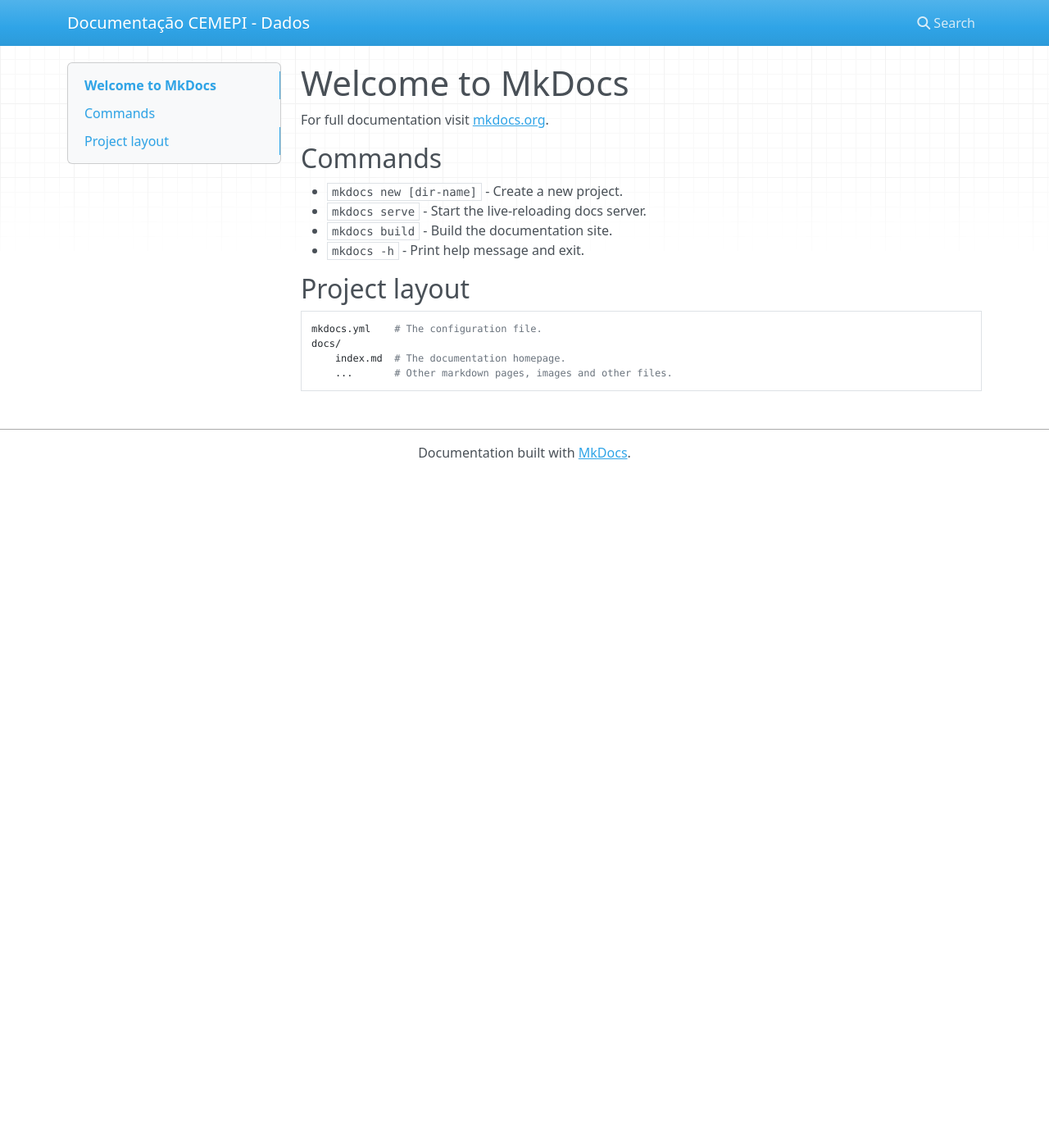
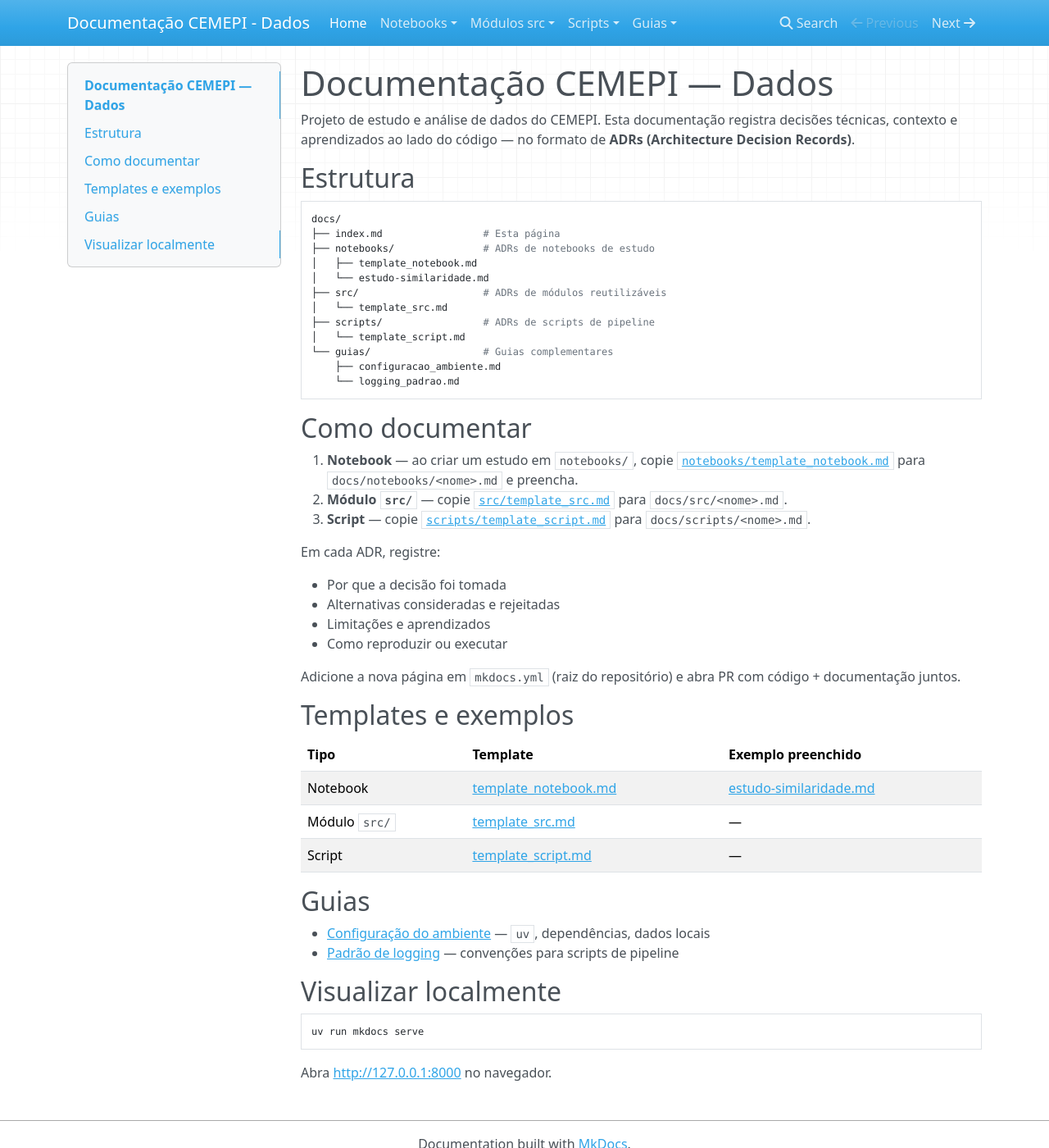
Before and after one commit to Etore-BeS/cemepi-data-study, an MkDocs documentation site: the page built from docs/index.md, in a window 1280 px wide and 1400 px high. Shown: the whole window at 82% size. Built offline with MkDocs 1.6.1, drawn with Linux system fonts in a browser that asks for light colours; nearby versions of some CDN libraries.

Commit message:
feat(docs): enhance documentation structure and add guides for environment setup and logging standards

````diff
--- a/docs/index.md
+++ b/docs/index.md
@@ -1,17 +1,56 @@
-# Welcome to MkDocs
+# Documentação CEMEPI — Dados
 
-For full documentation visit [mkdocs.org](https://www.mkdocs.org).
+Projeto de estudo e análise de dados do CEMEPI. Esta documentação registra decisões técnicas, contexto e aprendizados ao lado do código — no formato de **ADRs (Architecture Decision Records)**.
 
-## Commands
+## Estrutura
 
-* `mkdocs new [dir-name]` - Create a new project.
-* `mkdocs serve` - Start the live-reloading docs server.
-* `mkdocs build` - Build the documentation site.
-* `mkdocs -h` - Print help message and exit.
+```
+docs/
+├── index.md                 # Esta página
+├── notebooks/               # ADRs de notebooks de estudo
+│   ├── template_notebook.md
+│   └── estudo-similaridade.md
+├── src/                     # ADRs de módulos reutilizáveis
+│   └── template_src.md
+├── scripts/                 # ADRs de scripts de pipeline
+│   └── template_script.md
+└── guias/                   # Guias complementares
+    ├── configuracao_ambiente.md
+    └── logging_padrao.md
+```
 
-## Project layout
+## Como documentar
 
-    mkdocs.yml    # The configuration file.
-    docs/
-        index.md  # The documentation homepage.
-        ...       # Other markdown pages, images and other files.
+1. **Notebook** — ao criar um estudo em `notebooks/`, copie [`notebooks/template_notebook.md`](notebooks/template_notebook.md) para `docs/notebooks/<nome>.md` e preencha.
+2. **Módulo `src/`** — copie [`src/template_src.md`](src/template_src.md) para `docs/src/<nome>.md`.
+3. **Script** — copie [`scripts/template_script.md`](scripts/template_script.md) para `docs/scripts/<nome>.md`.
+
+Em cada ADR, registre:
+
+- Por que a decisão foi tomada
+- Alternativas consideradas e rejeitadas
+- Limitações e aprendizados
+- Como reproduzir ou executar
+
+Adicione a nova página em `mkdocs.yml` (raiz do repositório) e abra PR com código + documentação juntos.
+
+## Templates e exemplos
+
+| Tipo | Template | Exemplo preenchido |
+|------|----------|-------------------|
+| Notebook | [template_notebook.md](notebooks/template_notebook.md) | [estudo-similaridade.md](notebooks/estudo-similaridade.md) |
+| Módulo `src/` | [template_src.md](src/template_src.md) | — |
+| Script | [template_script.md](scripts/template_script.md) | — |
+
+## Guias
+
+- [Configuração do ambiente](guias/configuracao_ambiente.md) — `uv`, dependências, dados locais
+- [Padrão de logging](guias/logging_padrao.md) — convenções para scripts de pipeline
+
+## Visualizar localmente
+
+```bash
+uv run mkdocs serve
+```
+
+Abra [http://127.0.0.1:8000](http://127.0.0.1:8000) no navegador.
--- a/mkdocs.yml
+++ b/mkdocs.yml
@@ -1,5 +1,14 @@
 site_name: Documentação CEMEPI - Dados
 
 nav:
-  - Home:
-    - index.md
+- Home: index.md
+- Notebooks:
+  - Template: notebooks/template_notebook.md
+  - "Exemplo: Similaridade": notebooks/estudo-similaridade.md
+- Módulos src:
+  - Template: src/template_src.md
+- Scripts:
+  - Template: scripts/template_script.md
+- Guias:
+  - Configuração do ambiente: guias/configuracao_ambiente.md
+  - Padrão de logging: guias/logging_padrao.md
````
Also changed, not shown: README.md (+3 -0 lines), docs/guias/configuracao_ambiente.md (added, +97 -0 lines), docs/guias/logging_padrao.md (added, +80 -0 lines), docs/notebooks/template_notebook.md (added, +52 -0 lines), docs/scripts/template_script.md (added, +66 -0 lines), docs/src/template_src.md (added, +56 -0 lines), 1 other file.
